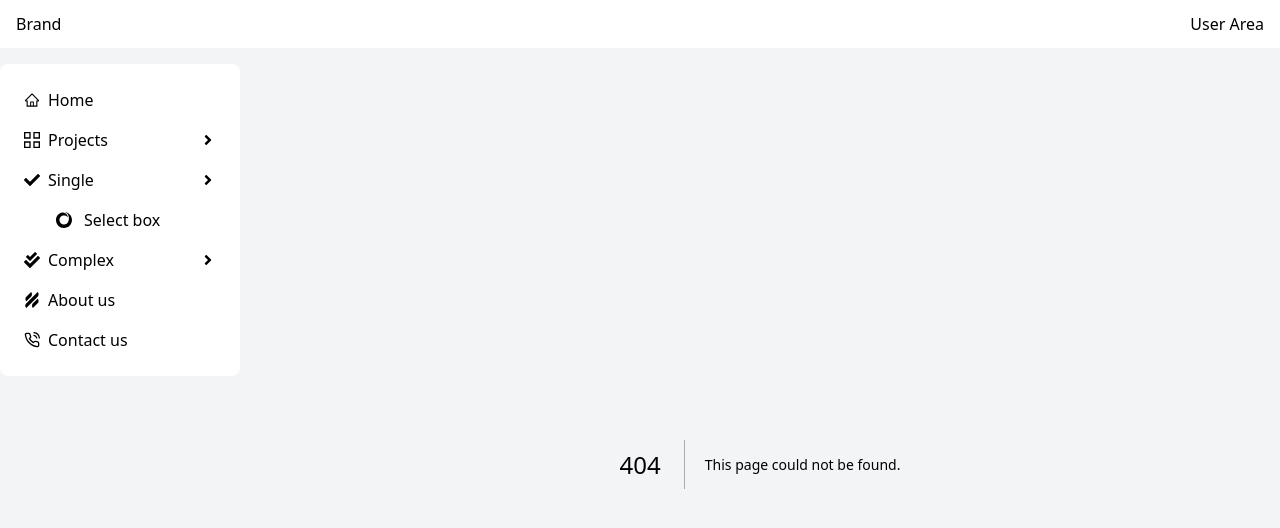
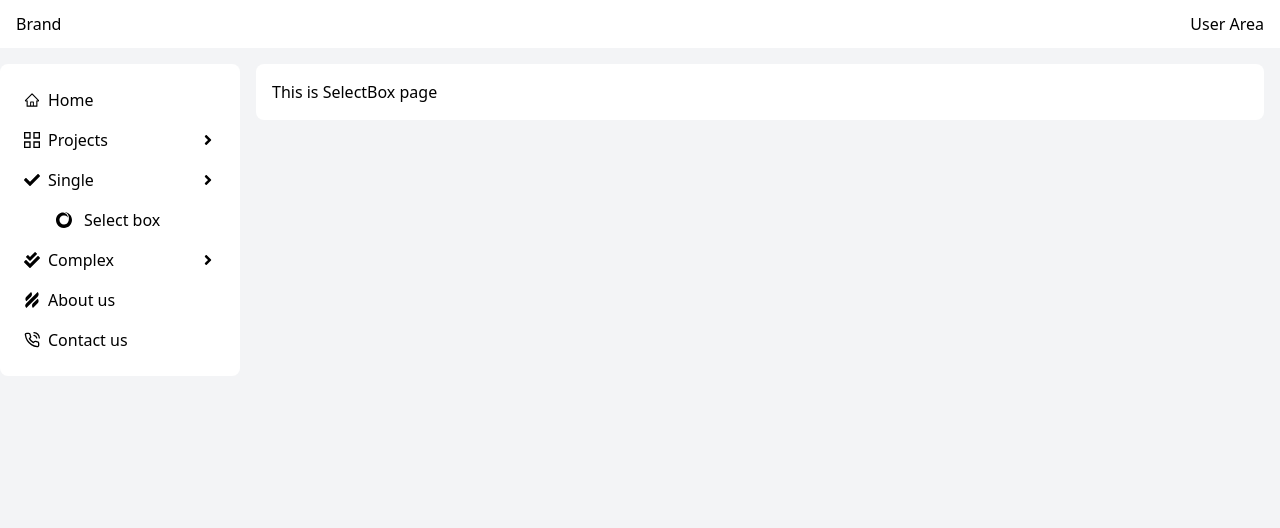
Before and after one commit to NhanVo-gmt/Admin-panel, a Next.js app: page /singular/selectbox in a window 1280 px wide. Before the commit this address had no page. Shown: the top 528 px of the page. Built offline with nearby package versions, Linux system fonts and the light colour scheme.

Commit message:
Creating page for checkbox

```diff
--- /dev/null
+++ b/app/singular/selectbox/page.jsx
@@ -0,0 +1,11 @@
+import React from 'react'
+
+const SelectBoxPage = () => {
+  return (
+    <div className='bg-white rounded-lg mx-4 p-4'>
+        This is SelectBox page
+    </div>
+  )
+}
+
+export default SelectBoxPage
```
